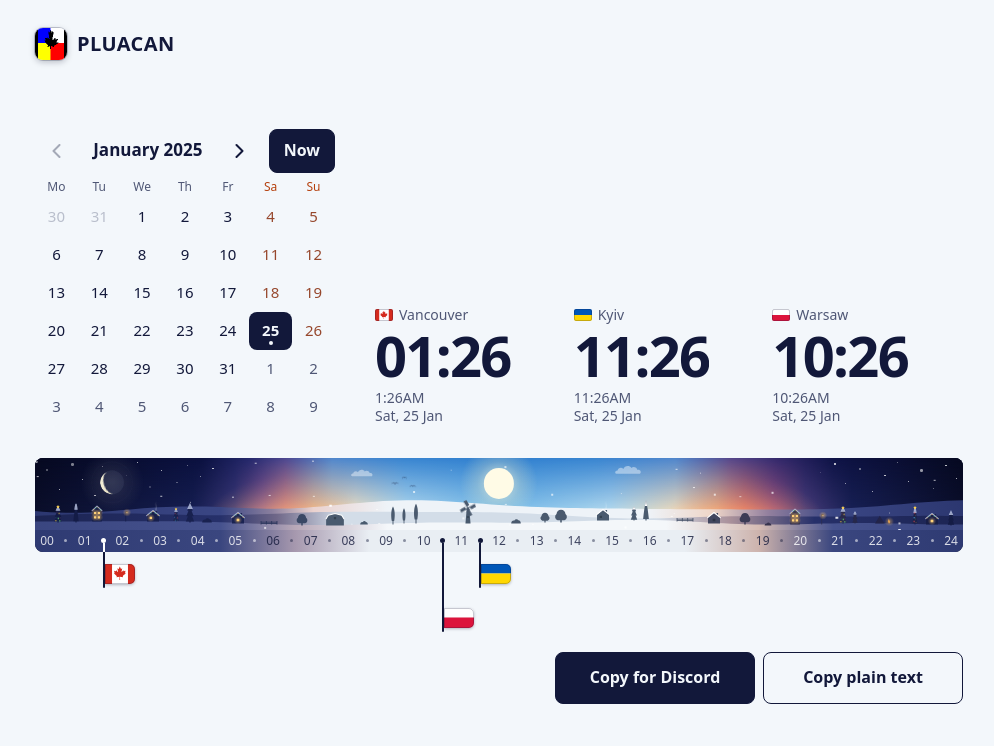
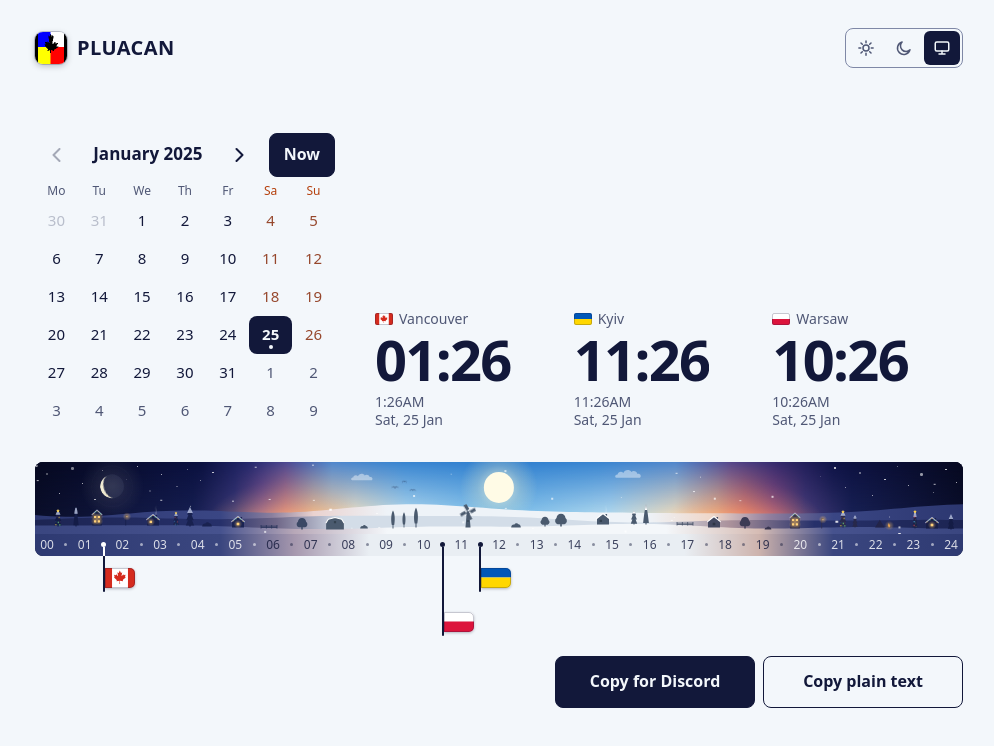
Before and after one commit to bargel/times, a Vue app in the folder app/: page / in a window 1280 px wide. Shown: the top 746 px of the page, without its empty margins (141-1135 px from the left). Built offline with nearby package versions, Linux system fonts and the light colour scheme.

Commit message:
Let the reader pick day, night or the device's theme, and keep the pick

```diff
--- a/app/index.html
+++ b/app/index.html
@@ -9,6 +9,22 @@
     <meta name="description" content="One moment in Vancouver, Kyiv and Warsaw, ready to paste into Discord." />
     <meta name="theme-color" media="(prefers-color-scheme: light)" content="#f3f7fb" />
     <meta name="theme-color" media="(prefers-color-scheme: dark)" content="#0c1029" />
+    <script>
+      // Before the first paint, so a page kept in day or night never shows the other one for a
+      // moment. Kept in step with src/lib/theme.ts.
+      try {
+        var theme = localStorage.getItem('pluacan-theme')
+        if (theme === 'day' || theme === 'night') {
+          document.documentElement.dataset.theme = theme
+          var bar = theme === 'day' ? '#f3f7fb' : '#0c1029'
+          document.querySelectorAll('meta[name="theme-color"]').forEach(function (meta) {
+            meta.content = bar
+          })
+        }
+      } catch (blocked) {
+        // Storage off limits: the page follows the device.
+      }
+    </script>
     <title>PLUACAN</title>
   </head>
   <body>
--- a/app/src/App.vue
+++ b/app/src/App.vue
@@ -3,6 +3,7 @@ import DayControls from '@/components/DayControls.vue'
 import DayLine from '@/components/DayLine.vue'
 import MonthCalendar from '@/components/MonthCalendar.vue'
 import ShareActions from '@/components/ShareActions.vue'
+import ThemeSwitch from '@/components/ThemeSwitch.vue'
 import TimeReadout from '@/components/TimeReadout.vue'
 import { useTimeSelection } from '@/composables/useTimeSelection'
 import { findZone, ZONES } from '@/config/zones'
@@ -28,10 +29,13 @@ const primaryZone = homeZone ?? ZONES[0]!
 
 <template>
   <main class="page">
-    <h1 class="name">
-      <img class="emblem" src="/favicon.png" alt="" width="32" height="32" />
-      PLUACAN
-    </h1>
+    <header class="mast">
+      <h1 class="name">
+        <img class="emblem" src="/favicon.png" alt="" width="32" height="32" />
+        PLUACAN
+      </h1>
+      <ThemeSwitch />
+    </header>
 
     <div class="work">
       <div class="top">
@@ -82,6 +86,14 @@ const primaryZone = homeZone ?? ZONES[0]!
   max-width: 960px;
   margin: 0 auto;
   padding: max(14px, env(safe-area-inset-top)) 16px max(14px, env(safe-area-inset-bottom));
+}
+
+/* The name on the left, the theme switch on the right. */
+.mast {
+  display: flex;
+  align-items: center;
+  justify-content: space-between;
+  gap: 12px;
 }
 
 .name {
@@ -177,8 +189,11 @@ const primaryZone = homeZone ?? ZONES[0]!
     padding-bottom: 6px;
   }
 
-  /* No height to spare on a phone on its side, and the name is not what the screen is for. */
-  .name {
+  /*
+   * No height to spare on a phone on its side, and the name is not what the screen is for. The
+   * theme switch goes with it; the pick still holds.
+   */
+  .mast {
     display: none;
   }
 
--- a/app/src/components/DayScene.vue
+++ b/app/src/components/DayScene.vue
@@ -505,16 +505,14 @@ onUnmounted(() => clearTimeout(waiting))
   transform: scaleY(-1);
 }
 
-/* The night sky is nearly the dark page's own colour, so it needs an edge to stay a picture. */
-@media (prefers-color-scheme: dark) {
+/* On the night page the night sky is nearly the page's own colour, so it needs an edge to stay a picture. */
 .scene::after {
   content: '';
   position: absolute;
   inset: 0;
   border-radius: inherit;
-    box-shadow: inset 0 0 0 1px color-mix(in srgb, var(--ink) 16%, transparent);
+  box-shadow: inset 0 0 0 1px var(--picture-edge);
   pointer-events: none;
-  }
 }
 
 /* The colours by the horizon, warm where the sun rises and sets. */
--- /dev/null
+++ b/app/src/components/ThemeSwitch.vue
@@ -0,0 +1,89 @@
+<script setup lang="ts">
+import { ref } from 'vue'
+
+import { t } from '@/lib/i18n'
+import { applyTheme, readTheme, saveTheme, THEMES, type Theme } from '@/lib/theme'
+
+/** The page already wears this pick: the script in index.html put it on before the first paint. */
+const picked = ref(readTheme(localStorage))
+
+function pick(theme: Theme) {
+  picked.value = theme
+  saveTheme(theme, localStorage)
+  applyTheme(theme)
+}
+</script>
+
+<template>
+  <div class="switch" role="group" :aria-label="t.theme">
+    <button
+      v-for="theme in THEMES"
+      :key="theme"
+      type="button"
+      :aria-pressed="theme === picked"
+      :aria-label="t.themes[theme]"
+      :title="t.themes[theme]"
+      @click="pick(theme)"
+    >
+      <svg viewBox="0 0 24 24" width="18" height="18" aria-hidden="true">
+        <g v-if="theme === 'day'" stroke-linecap="round">
+          <circle cx="12" cy="12" r="4" />
+          <path
+            d="M12 2.5v2.5M12 19v2.5M2.5 12H5M19 12h2.5M5.3 5.3l1.8 1.8M16.9 16.9l1.8 1.8M5.3 18.7l1.8-1.8M16.9 7.1l1.8-1.8"
+          />
+        </g>
+        <path v-else-if="theme === 'night'" d="M20 14.5A8.5 8.5 0 1 1 9.5 4a7 7 0 0 0 10.5 10.5Z" />
+        <g v-else stroke-linecap="round">
+          <rect x="3" y="4" width="18" height="12" rx="2" />
+          <path d="M8 20h8M12 16v4" />
+        </g>
+      </svg>
+    </button>
+  </div>
+</template>
+
+<style scoped>
+/* Small and quiet by the name: picked once, then left alone. */
+.switch {
+  display: inline-flex;
+  flex: none;
+  gap: 2px;
+  padding: 2px;
+  border: 1px solid var(--edge);
+  border-radius: var(--radius);
+}
+
+button {
+  display: grid;
+  place-items: center;
+  width: 36px;
+  height: 34px;
+  padding: 0;
+  color: var(--ink-soft);
+  background: none;
+  border: 0;
+  border-radius: calc(var(--radius) - 2px);
+  cursor: pointer;
+}
+
+svg {
+  fill: none;
+  stroke: currentColor;
+  stroke-width: 2;
+  stroke-linejoin: round;
+}
+
+@media (hover: hover) {
+  button:hover {
+    color: var(--ink);
+    background: color-mix(in srgb, var(--ink) 8%, transparent);
+  }
+}
+
+/* Filled like Now when it follows the clock. */
+button[aria-pressed='true'],
+button[aria-pressed='true']:hover {
+  color: var(--ground);
+  background: var(--ink);
+}
+</style>
--- a/app/src/components/ZoneFlag.vue
+++ b/app/src/components/ZoneFlag.vue
@@ -20,14 +20,8 @@ const FLAGS: Record<ZoneId, string> = { canada, ukraine, poland }
   flex: none;
   object-fit: cover;
   border-radius: 2px;
-  /* Poland's white half has to stay visible on a pale ground. */
-  outline: 1px solid color-mix(in srgb, var(--ink) 24%, transparent);
+  /* Poland's white half has to stay visible on a pale ground; by night a faint edge is enough. */
+  outline: 1px solid var(--flag-edge);
   outline-offset: -1px;
 }
-
-@media (prefers-color-scheme: dark) {
-  .flag {
-    outline-color: color-mix(in srgb, var(--ink) 12%, transparent);
-  }
-}
 </style>
--- a/app/src/lib/i18n.ts
+++ b/app/src/lib/i18n.ts
@@ -1,5 +1,6 @@
 import type { ZoneId } from '@/config/zones'
 
+import type { Theme } from './theme'
 import type { IsoDate } from './time'
 import type { YearMonth } from './calendar'
 
@@ -19,6 +20,9 @@ interface Messages {
   previousMonth: string
   nextMonth: string
   calendar: string
+  /** The theme switch, and each of its buttons. */
+  theme: string
+  themes: Record<Theme, string>
   timeIn: (city: string) => string
   /** Monday first, as the calendar's page is. */
   weekdays: readonly string[]
@@ -40,6 +44,8 @@ const MESSAGES: Record<Locale, Messages> = {
     previousMonth: 'Previous month',
     nextMonth: 'Next month',
     calendar: 'Calendar',
+    theme: 'Theme',
+    themes: { day: 'Day', night: 'Night', auto: 'As on this device' },
     timeIn: (city) => `Time in ${city}`,
     weekdays: ['Mo', 'Tu', 'We', 'Th', 'Fr', 'Sa', 'Su'],
     cities: { canada: 'Vancouver', ukraine: 'Kyiv', poland: 'Warsaw' },
@@ -58,6 +64,8 @@ const MESSAGES: Record<Locale, Messages> = {
     previousMonth: 'Попередній місяць',
     nextMonth: 'Наступний місяць',
     calendar: 'Календар',
+    theme: 'Тема',
+    themes: { day: 'День', night: 'Ніч', auto: 'Як на пристрої' },
     timeIn: (city) => `Час: ${city}`,
     weekdays: ['Пн', 'Вт', 'Ср', 'Чт', 'Пт', 'Сб', 'Нд'],
     cities: { canada: 'Ванкувер', ukraine: 'Київ', poland: 'Варшава' },
@@ -76,6 +84,8 @@ const MESSAGES: Record<Locale, Messages> = {
     previousMonth: 'Poprzedni miesiąc',
     nextMonth: 'Następny miesiąc',
     calendar: 'Kalendarz',
+    theme: 'Motyw',
+    themes: { day: 'Dzień', night: 'Noc', auto: 'Jak w urządzeniu' },
     timeIn: (city) => `Czas: ${city}`,
     weekdays: ['Pn', 'Wt', 'Śr', 'Cz', 'Pt', 'So', 'Nd'],
     cities: { canada: 'Vancouver', ukraine: 'Kijów', poland: 'Warszawa' },
--- /dev/null
+++ b/app/src/lib/theme.ts
@@ -0,0 +1,55 @@
+/** The page's look: always day, always night, or whichever the device uses. */
+export type Theme = 'day' | 'night' | 'auto'
+
+export const THEMES: readonly Theme[] = ['day', 'night', 'auto']
+
+/**
+ * Where the pick is kept between visits. The script at the top of `index.html` reads it too, before
+ * the first paint, so the page never shows the other theme for a moment: keep the two in step.
+ */
+export const THEME_KEY = 'pluacan-theme'
+
+/**
+ * The page's ground in each theme, which the browser's own bar on a phone takes on too. Kept in
+ * step with `--ground` in tokens.css.
+ */
+export const BAR_COLOURS = { day: '#f3f7fb', night: '#0c1029' } as const
+
+type Reads = Pick<Storage, 'getItem'>
+type Writes = Pick<Storage, 'setItem' | 'removeItem'>
+
+/** The pick from an earlier visit; `auto` when there is none or storage is off limits. */
+export function readTheme(storage: Reads): Theme {
+  try {
+    const kept = storage.getItem(THEME_KEY)
+    return kept === 'day' || kept === 'night' ? kept : 'auto'
+  } catch {
+    return 'auto'
+  }
+}
+
+/** `auto` keeps nothing, so the page simply follows the device again. */
+export function saveTheme(theme: Theme, storage: Writes): void {
+  try {
+    if (theme === 'auto') storage.removeItem(THEME_KEY)
+    else storage.setItem(THEME_KEY, theme)
+  } catch {
+    // Storage off limits: the pick lasts until the page is closed.
+  }
+}
+
+/** The bar colour for a device in light mode and in dark mode. */
+export function barColoursOf(theme: Theme): { light: string; dark: string } {
+  if (theme === 'auto') return { light: BAR_COLOURS.day, dark: BAR_COLOURS.night }
+  return { light: BAR_COLOURS[theme], dark: BAR_COLOURS[theme] }
+}
+
+/** Puts the page, and the browser's bar over it, in this theme. tokens.css reads `data-theme`. */
+export function applyTheme(theme: Theme, page: Document = document): void {
+  if (theme === 'auto') delete page.documentElement.dataset.theme
+  else page.documentElement.dataset.theme = theme
+  const colours = barColoursOf(theme)
+  for (const meta of page.querySelectorAll<HTMLMetaElement>('meta[name="theme-color"]')) {
+    meta.content = meta.media.includes('dark') ? colours.dark : colours.light
+  }
+}
--- a/app/src/styles/tokens.css
+++ b/app/src/styles/tokens.css
@@ -1,5 +1,10 @@
+/*
+ * The page follows the device, day or night, unless the reader picked one: the theme switch puts
+ * `data-theme="day"` or `"night"` on the page. Not light-dark(): the build turns it back into a
+ * media query for older browsers, and a pick would be lost there.
+ */
 :root {
-  color-scheme: light dark;
+  color-scheme: light;
 
   /* Daylight: night-navy ink on a pale sky. */
   --ground: #f3f7fb;
@@ -9,6 +14,10 @@
   --sunset: #b5400d;
   --press: #2a3360;
   --selection: #ffd9ae;
+  /* Poland's white half has to stay visible on a pale ground. */
+  --flag-edge: color-mix(in srgb, var(--ink) 24%, transparent);
+  /* The picture's own night sky stands out on a pale page. */
+  --picture-edge: transparent;
 
   /* Figtree has no Cyrillic: Onest sets those letters, and loads only on a page that has them. */
   --font: 'Figtree Variable', 'Onest Variable', system-ui, -apple-system, 'Segoe UI', Roboto, sans-serif;
@@ -19,9 +28,11 @@
   --ease-out: cubic-bezier(0.16, 1, 0.3, 1);
 }
 
+/* Night, the same in both rules below: moonlit ink on the sky's own navy. */
 @media (prefers-color-scheme: dark) {
-  :root {
-    /* Night: moonlit ink on the sky's own navy. */
+  :root:not([data-theme='day']) {
+    color-scheme: dark;
+
     --ground: #0c1029;
     --ink: #eef1fb;
     --ink-soft: #a7afcd;
@@ -29,5 +40,22 @@
     --sunset: #ffb27a;
     --press: #cdd3ea;
     --selection: #5b3a2a;
+    --flag-edge: color-mix(in srgb, var(--ink) 12%, transparent);
+    /* The night sky is nearly the page's own colour, so it needs an edge to stay a picture. */
+    --picture-edge: color-mix(in srgb, var(--ink) 16%, transparent);
   }
 }
+
+:root[data-theme='night'] {
+  color-scheme: dark;
+
+  --ground: #0c1029;
+  --ink: #eef1fb;
+  --ink-soft: #a7afcd;
+  --edge: #5f688f;
+  --sunset: #ffb27a;
+  --press: #cdd3ea;
+  --selection: #5b3a2a;
+  --flag-edge: color-mix(in srgb, var(--ink) 12%, transparent);
+  --picture-edge: color-mix(in srgb, var(--ink) 16%, transparent);
+}
```
Also changed, not shown: 1 other file (tests, documents, lock files or other folders). Lines whose indentation alone changed are shown as unchanged.
